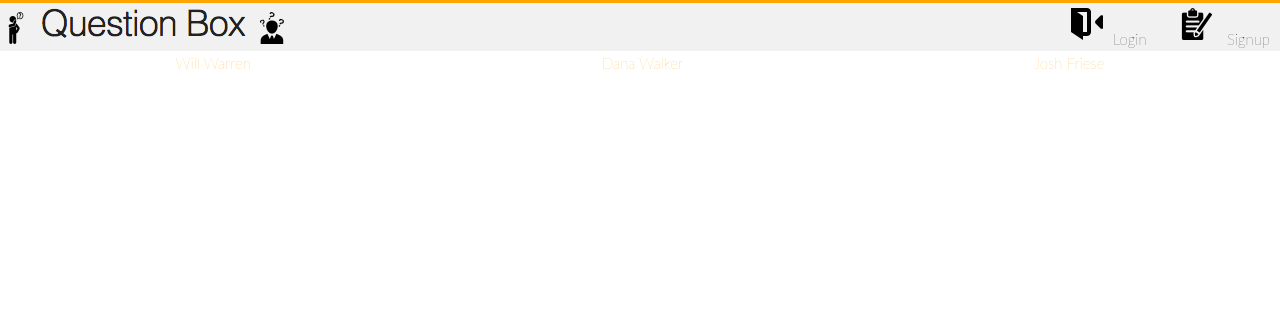
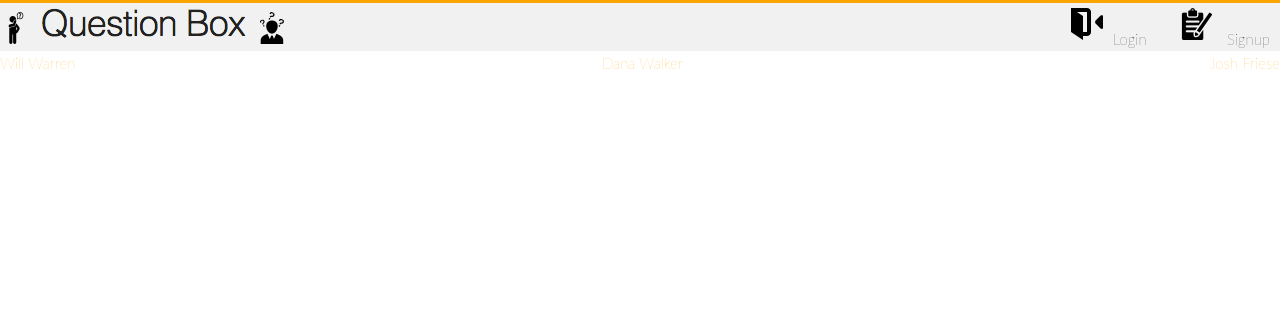
Before and after one commit to phist210/question_box, a Django app: page / in a window 1280 px wide. Shown: the top 311 px of the page. Run offline with Django 3.2, Linux system fonts and the light colour scheme; data that the repository does not hold is empty; some libraries are stand-ins or nearby versions.

Commit message:
touch ups

```diff
--- a/question_box_app/static/css/footer.css
+++ b/question_box_app/static/css/footer.css
@@ -10,8 +10,9 @@
 
 #footer ul {
     display: flex;
-    justify-content: space-around;
+    justify-content: space-between;
     flex-flow: row;
+    align-content: center;
 }
 
 #footer li {
```
